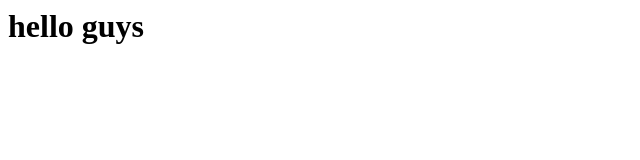
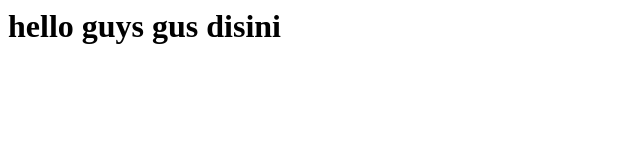
Before and after one commit to teguh-suhartono/repo-pub, a plain HTML site: page index.html in a window 1280 px wide. Shown: the whole page, without its empty margins (0-640 px from the left). Drawn offline with Linux system fonts and the light colour scheme.

Commit message:
update index

```diff
--- a/index.html
+++ b/index.html
@@ -1 +1 @@
-<h1> hello guys </h1>
+<h1> hello guys gus disini</h1>
```
